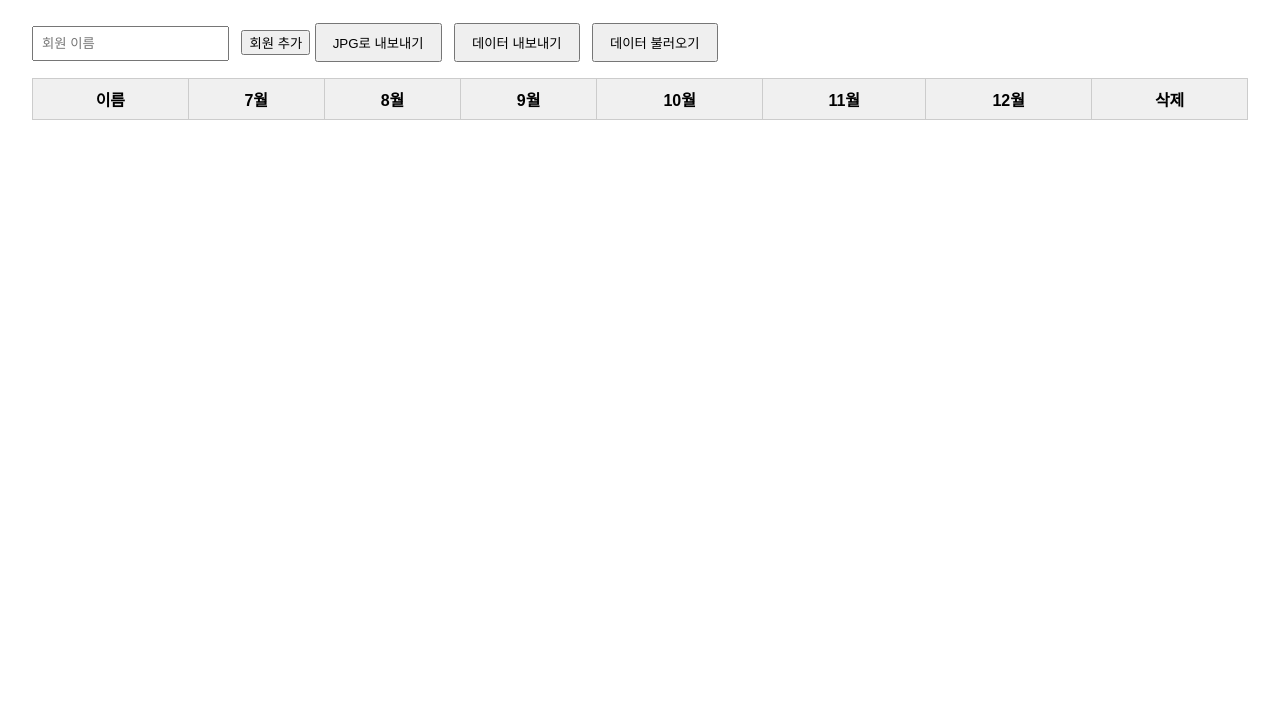
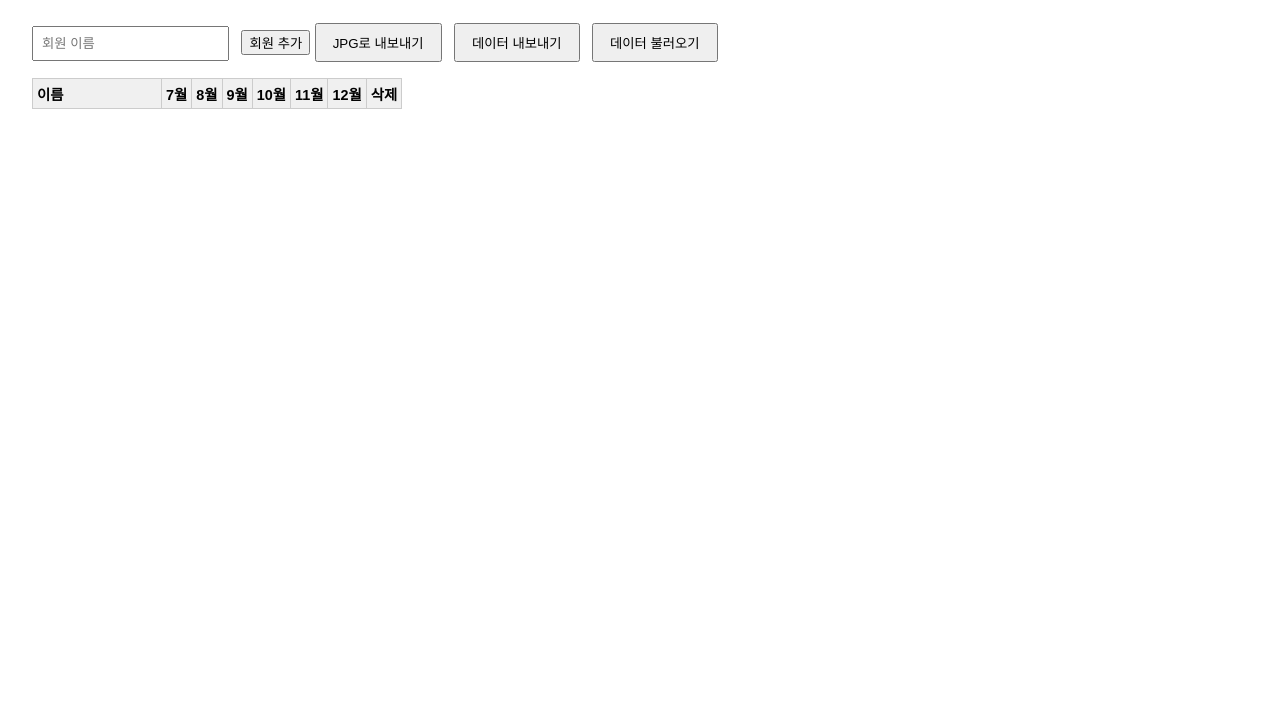
Before and after one commit to nka2000/dues-app, a plain HTML site: page index.html in a window 1280 px wide. Shown: the part 92-800 px from the top of the page. Drawn offline with nearby package versions, Linux system fonts and the light colour scheme.

Commit message:
index.html

```diff
--- a/index.html
+++ b/index.html
@@ -6,13 +6,15 @@
   <title>회비 납부 체크 웹앱</title>
   <style>
     body { font-family: sans-serif; margin: 2rem; }
-    table { width: 100%; border-collapse: collapse; margin-top: 1rem; }
-    th, td { border: 1px solid #ccc; padding: 0.5rem; text-align: center; }
-    th { background-color: #f0f0f0; }
+    table { border-collapse: collapse; margin-top: 1rem; }
+    th, td { border: 1px solid #ccc; padding: 0.25rem; text-align: center; white-space: nowrap; }
+    th { background-color: #f0f0f0; font-size: 0.9rem; }
+    td { font-size: 0.9rem; }
     input[type="text"] { padding: 0.5rem; margin-right: 0.5rem; }
+    input[type='checkbox'] { transform: scale(1.1); }
     .member-list { margin-top: 1rem; }
     #downloadBtn, #exportBtn, #importBtn { margin-top: 1rem; padding: 0.5rem 1rem; margin-right: 0.5rem; }
-
+    td:first-child, th:first-child { min-width: 120px; text-align: left; }
   </style>
 </head>
 <body>
@@ -83,10 +85,8 @@
     }
 
     function downloadAsImage() {
-      // 임시로 삭제 열 숨기기
       document.querySelectorAll('.exclude-print').forEach(el => el.style.display = 'none');
       html2canvas(document.getElementById("captureArea")).then(canvas => {
-        // 다시 원래대로 복원
         document.querySelectorAll('.exclude-print').forEach(el => el.style.display = '');
         const link = document.createElement("a");
         link.download = "payment_status.jpg";
```
